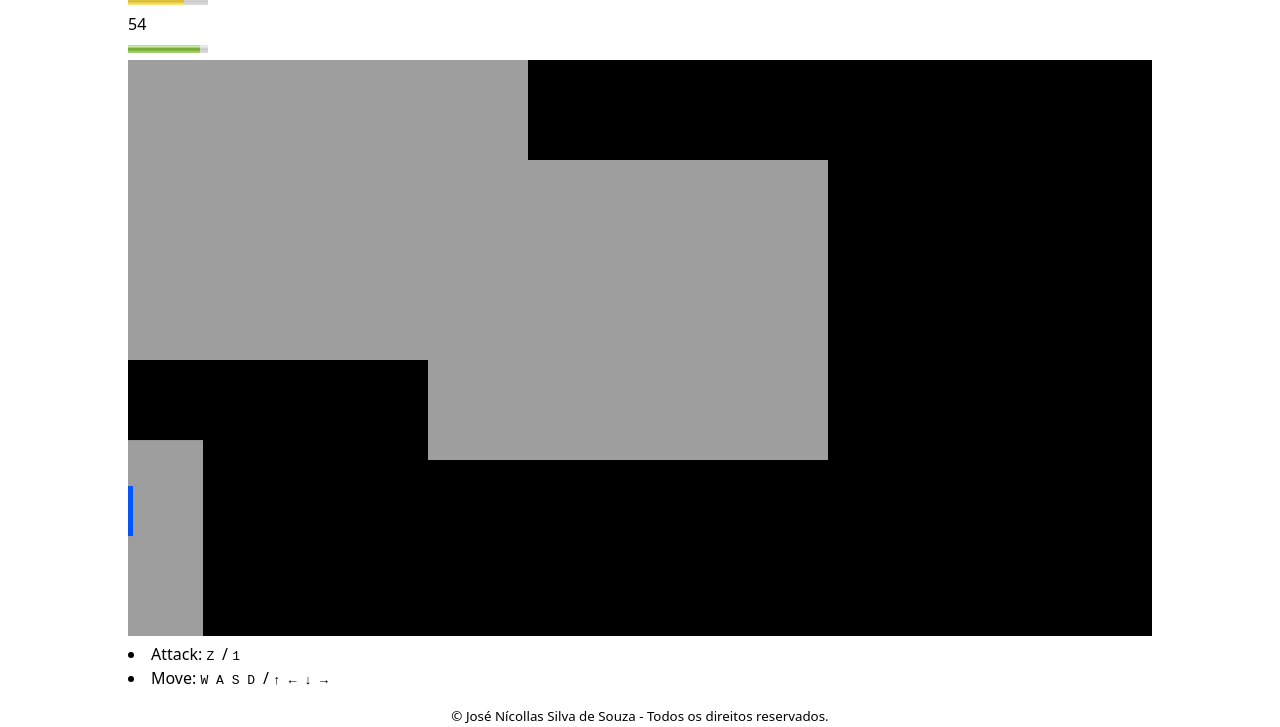
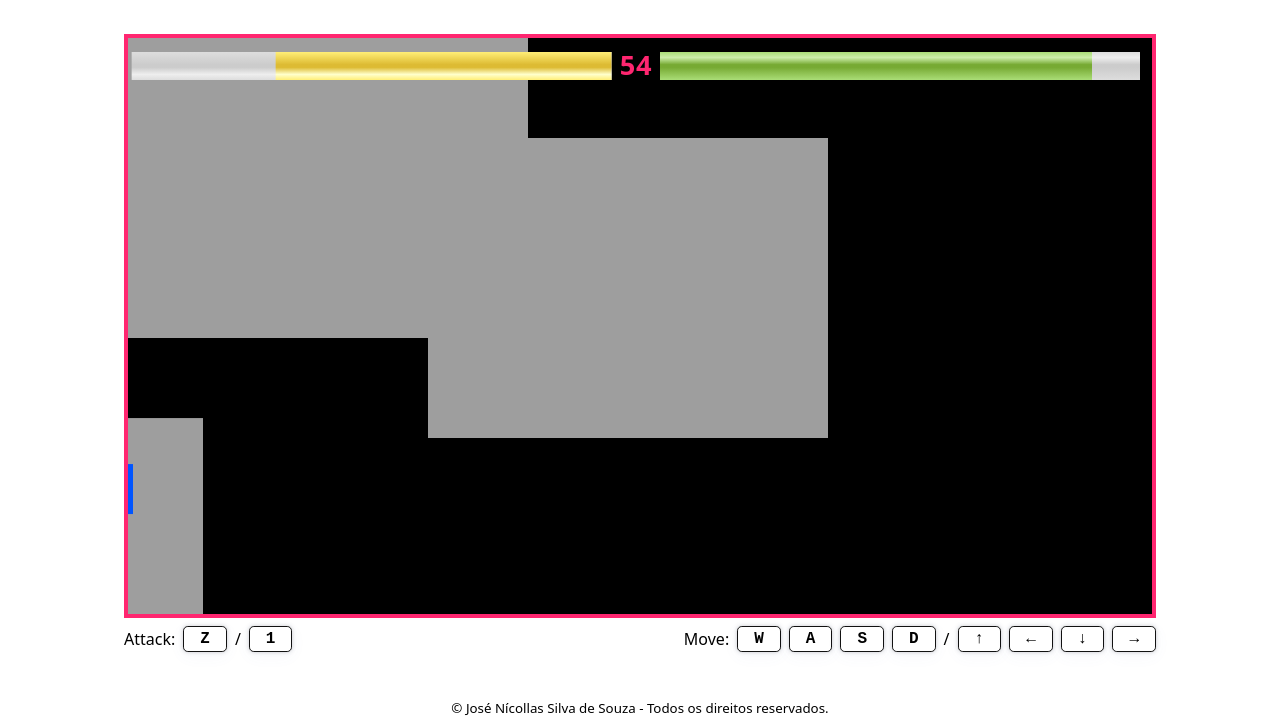
Before and after one commit to JoseNicollasSilvadeSouza-17/polkadot-space-fighting, a website with bundled scripts: page frontend/index.html in a window 1280 px wide. Shown: the part 73-800 px from the top of the page. Built offline with nearby package versions, Linux system fonts and the light colour scheme.

Commit message:
style: add layout, components, and media css

```diff
--- a/frontend/assets/css/abstract/_variables.css
+++ b/frontend/assets/css/abstract/_variables.css
@@ -1,3 +1,10 @@
 :root {
     --font: system-ui, -apple-system, BlinkMacSystemFont, "Segoe UI", Roboto, Oxygen, Ubuntu, Cantarell, "Open Sans", "Helvetica Neue", sans-serif;
+
+    --color-polkadot: #ff2670;
+    --texture-polkadot: radial-gradient(
+        circle,
+        #fff 20%,
+        transparent 20%
+    );
 }
--- a/frontend/assets/css/base/_reset.css
+++ b/frontend/assets/css/base/_reset.css
@@ -41,3 +41,7 @@ input {
 time {
     font-variant-numeric: slashed-zero;
 }
+
+li {
+    list-style: none;
+}
--- /dev/null
+++ b/frontend/assets/css/components/_canvas.css
@@ -0,0 +1,5 @@
+.game__canvas {
+    border: 0.3rem solid var(--color-polkadot);
+    max-width: 100%;
+    min-width: 20rem;
+}
--- /dev/null
+++ b/frontend/assets/css/components/_copyright.css
@@ -0,0 +1,5 @@
+.footer__copyright {
+    display: block;
+    padding: 0 0 0.5rem;
+    text-align: center;
+}
--- /dev/null
+++ b/frontend/assets/css/components/_footer.css
@@ -0,0 +1,5 @@
+.game__footer {
+    display: none;
+    justify-content: space-between;
+    align-items: center;
+}
--- /dev/null
+++ b/frontend/assets/css/components/_global.css
@@ -0,0 +1,9 @@
+@import url("./_title.css");
+@import url("./_screen.css");
+@import url("./_header.css");
+@import url("./_health.css");
+@import url("./_timer.css");
+@import url("./_canvas.css");
+@import url("./_footer.css");
+@import url("./_kbd.css");
+@import url("./_copyright.css");
--- /dev/null
+++ b/frontend/assets/css/components/_header.css
@@ -0,0 +1,10 @@
+.game__header {
+    display: flex;
+    justify-content: space-between;
+    align-items: center;
+    position: absolute;
+    margin: auto;
+    padding: 0.2rem 0.5rem;
+    max-width: 64rem;
+    width: 100%;
+}
--- /dev/null
+++ b/frontend/assets/css/components/_health.css
@@ -0,0 +1,10 @@
+.game__health {
+    flex: 1;
+    appearance: none;
+    height: 3.5rem;
+    width: 100%;
+}
+
+.game__health--player {
+    transform: scale(-1);
+}
--- /dev/null
+++ b/frontend/assets/css/components/_kbd.css
@@ -0,0 +1,19 @@
+.game__item {
+    display: flex;
+    justify-content: center;
+    align-items: center;
+    gap: 0.5rem;
+    padding: 0.5rem 0 0;
+}
+
+.game__kbd {
+    border: 0.12rem solid light-dark(#121212, #fff);
+    border-radius: 0.3rem;
+    padding: 0 1rem;
+    background: light-dark(#fff, #121212);
+    box-shadow:
+        rgba(67, 71, 85, 0.27) 0 0 0.25rem,
+        rgba(90, 125, 188, 0.05) 0 0.25rem 1rem;
+    font-size: 1rem;
+    font-weight: 700;
+}
--- /dev/null
+++ b/frontend/assets/css/components/_screen.css
@@ -0,0 +1,6 @@
+.game__screen {
+    display: flex;
+    flex-flow: column;
+    position: relative;
+    margin: auto;
+}
--- /dev/null
+++ b/frontend/assets/css/components/_timer.css
@@ -0,0 +1,10 @@
+.game__hub {
+    padding: 0.5rem;
+}
+
+.game__timer {
+    color: var(--color-polkadot);
+    letter-spacing: 0.05rem;
+    font-size: 1.7rem;
+    font-weight: 700;
+}
--- /dev/null
+++ b/frontend/assets/css/components/_title.css
@@ -0,0 +1,8 @@
+.header__title {
+    text-align: center;
+    font-size: 2.5rem;
+}
+
+.header__polkadot {
+    color: var(--color-polkadot);
+}
--- /dev/null
+++ b/frontend/assets/css/layout/_game.css
@@ -0,0 +1,7 @@
+.game {
+    display: flex;
+    flex-flow: column;
+    justify-content: space-between;
+    padding: 0.5rem;
+    width: 100%;
+}
--- /dev/null
+++ b/frontend/assets/css/layout/_global.css
@@ -0,0 +1 @@
+@import url("./_game.css");
--- /dev/null
+++ b/frontend/assets/css/media/_global.css
@@ -0,0 +1 @@
+@import url("./_screen.css");
--- /dev/null
+++ b/frontend/assets/css/media/_screen.css
@@ -0,0 +1,7 @@
+@media screen {
+    @media (min-width: 48rem) {
+        .game__footer {
+            display: flex;
+        }
+    }
+}
--- a/frontend/assets/css/style.css
+++ b/frontend/assets/css/style.css
@@ -2,3 +2,6 @@
 
 @import url("./abstract/_global.css");
 @import url("./base/_global.css");
+@import url("./layout/_global.css");
+@import url("./components/_global.css");
+@import url("./media/_global.css");
--- a/frontend/index.html
+++ b/frontend/index.html
@@ -19,7 +19,7 @@
 
         <header class="header">
             <h1 class="header__title">
-                Polkadot Space Fighting
+                <span class="header__polkadot">Polkadot</span> Space Fighting
             </h1>
         </header>
 
@@ -27,7 +27,7 @@
             <section class="game__screen">
                 <header class="game__header">
                     <meter
-                    class="game__health"
+                    class="game__health game__health--player"
                     id="playerHealth"
                     min="0"
                     max="100"
```
